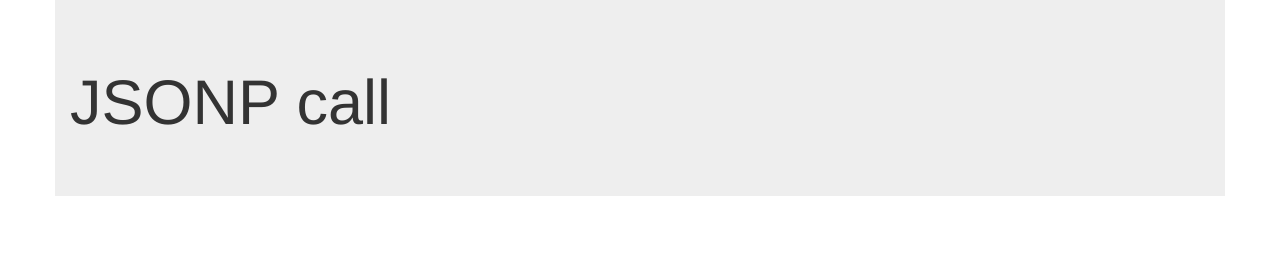
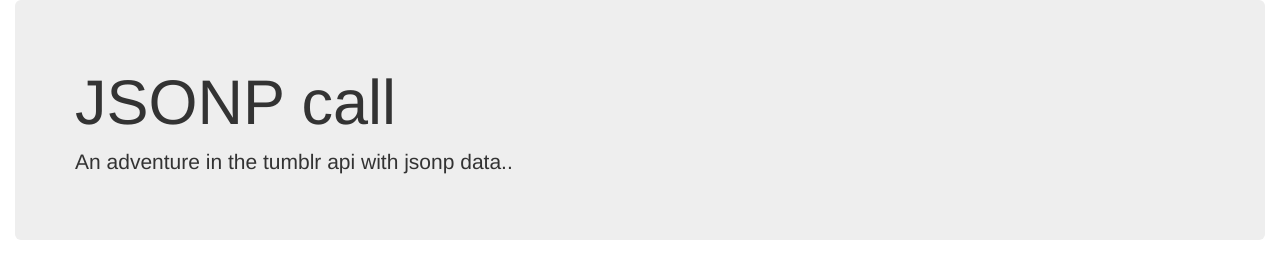
Before and after one commit to randyleighton/tumblr-js-jsonp, a plain HTML site: page index.html in a window 1280 px wide. Drawn offline with nearby package versions, Linux system fonts and the light colour scheme.

Commit message:
css update

```diff
--- a/index.html
+++ b/index.html
@@ -8,29 +8,28 @@
   <script type="text/javascript" src="scripts.js"></script>
 </head>
 <body>
-  <div class="container jumbotron">
+  <div class="container-fluid">
 
-    <div "col-xs-12">
+    <div class="jumbotron">
       <h1>JSONP call</h1>
+      <p>An adventure in the tumblr api with jsonp data..</p>
     </div>
 
-    <div>
+    <div class="row hos-head">
       <div class="col-xs-3">
         <div class="avatar">
         </div>
       </div>
       <div class="col-xs-9">
-        <div class="headings"></div>
+        <div class="headings">
         </div>
       </div>
     </div>
 
-
-    <div>
-      <div class="xs-col-6">
-      </div>
-      <div class="postings col-xs-6">
-      </div>
+    <div class="row">
+      <div class="col-xs-3 col-md-3"></div>
+      <div class="col-xs-6 col-md-6 postings"></div>
+      <div class="col-xs-3 col-md-6 "></div>
     </div>
 
   </div>
--- a/scripts.js
+++ b/scripts.js
@@ -8,12 +8,13 @@ $(document).ready(function() {
       var text = ';'
       for (var i in postings) {
         var p= postings[i]
-        console.log(i + "." + p)
         if (p.photos) {
-          photo_length = p.length
-          console.log(photo_length)
-          text += '<div><img class="img img-responsive img-thumbnail" src=' + p.photos[0].original_size.url +'>' +
-          '<a href='+ p.post_url +'>'+ p.source_title +'</a></div>';
+          photoLength = p.photos.length
+          for (var z; z< photoLength; z++) {
+            console.log(z)
+            text += '<div><img class="img img-responsive img-thumbnail" src=' + p.photos[0].original_size.url +'>' +
+            '<a href='+ p.post_url +'>'+ p.source_title +'</a></div>';
+          }
         } else {
           text += '<div><a href='+ p.post_url +'>'+ p.source_title +'</a></div>';
         }
--- a/styles.css
+++ b/styles.css
@@ -1,5 +1,15 @@
-html {
-  background-image: url('images/background.jpg');
+body { padding-top: 70px; }
+
+.jumbotron {
+  width: 100%;
 }
 
-body { padding-top: 70px; }
+.tum-img {
+  max-width: 100%;
+  margin: 0px auto;
+}
+
+.hos-head {
+  border: 1px solid black;
+  background-color: blue;
+}
```
